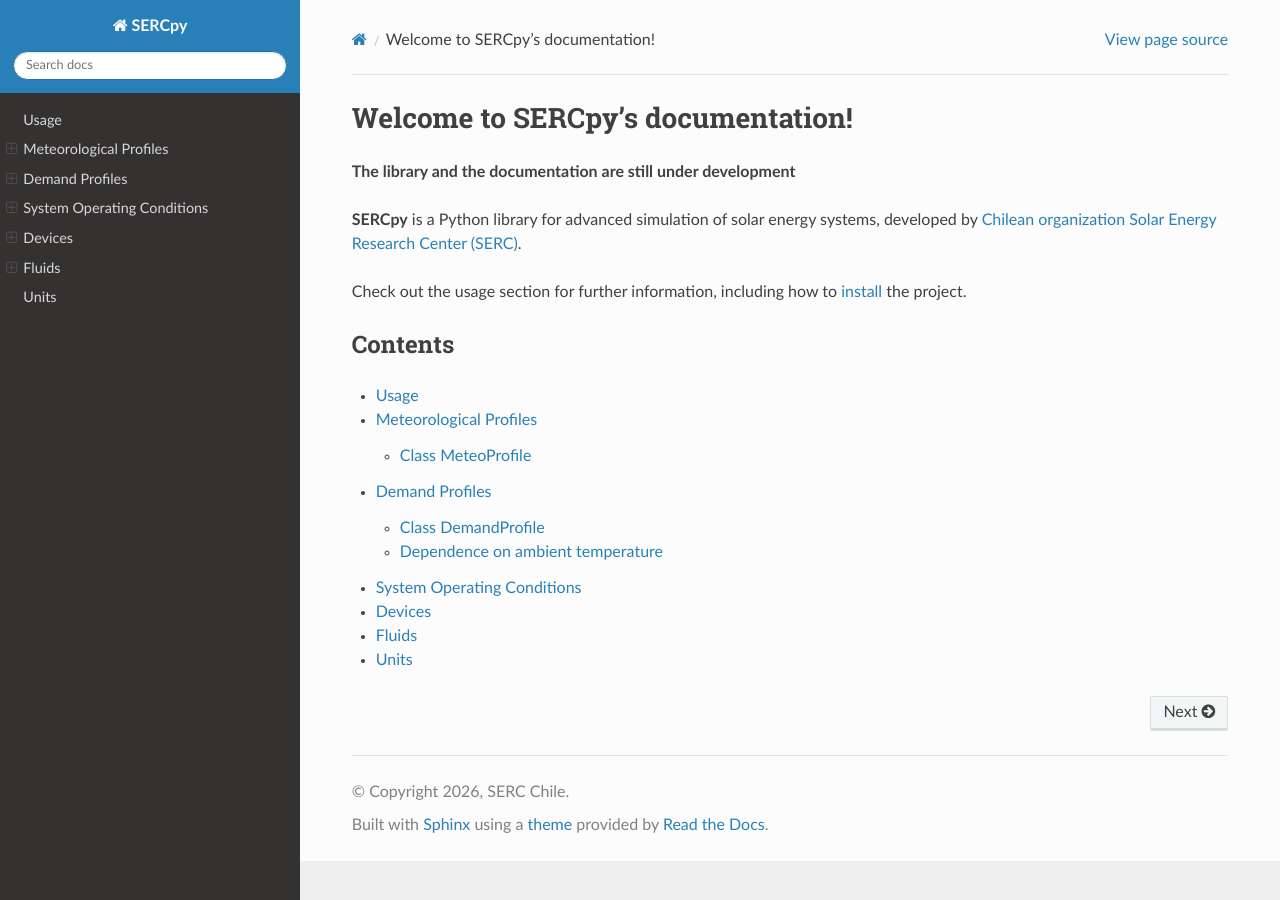
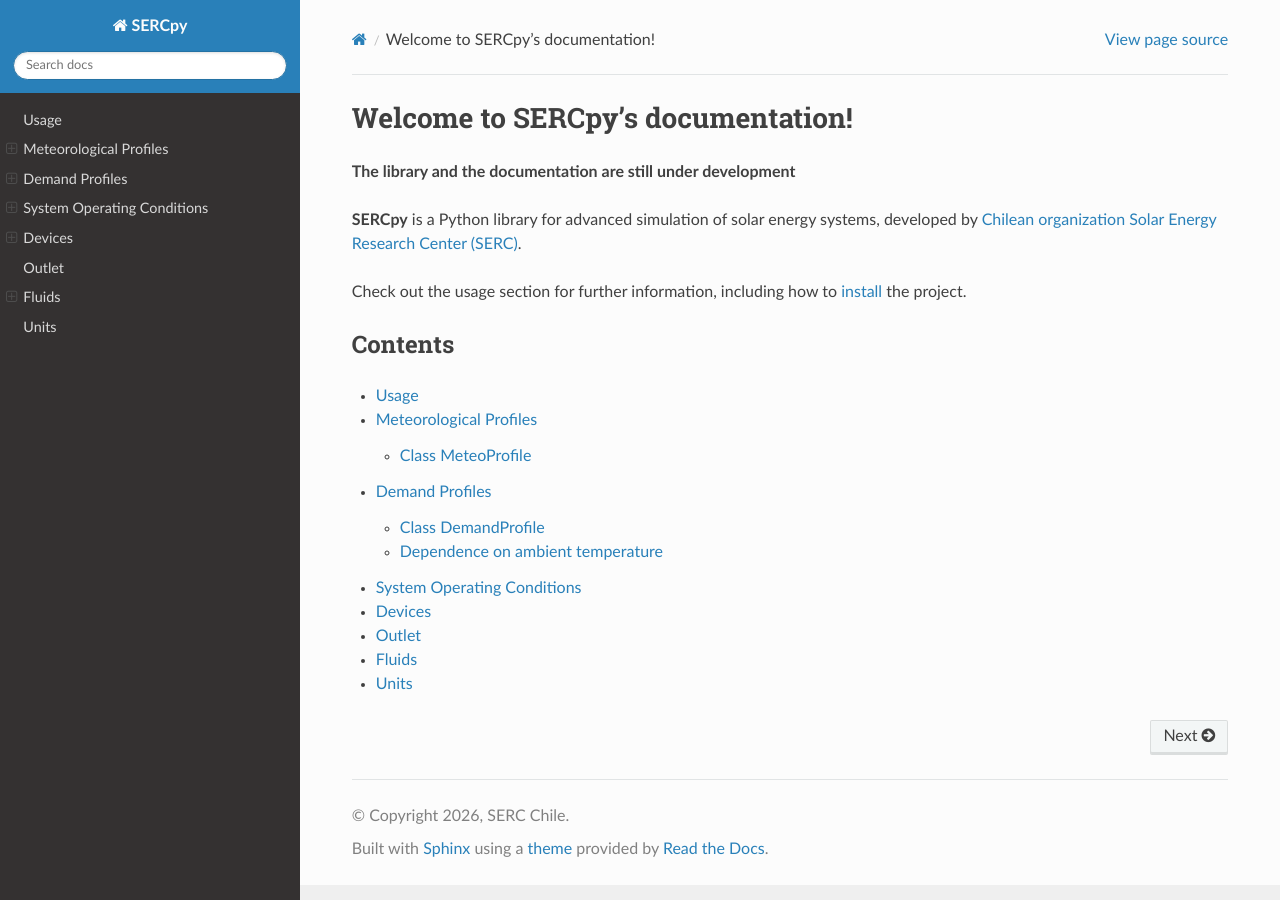
Before and after one commit to serc-chile/SERCpy, a Sphinx documentation site: the page built from docs/source/index.rst, in a window 1280 px wide. Built offline with Sphinx 7.4.7 and the Read the Docs theme 3.1.0, drawn with Linux system fonts in a browser that asks for light colours; pages that are not in the unit, such as notebooks, are missing from menus.

Commit message:
Update devices.rst

```diff
--- a/docs/source/devices/devices.rst
+++ b/docs/source/devices/devices.rst
@@ -14,3 +14,12 @@
 
   solar/solar
   storage/storagetank_class
+
+.. _class_outlet:
+
+Outlet
+======
+
+.. currentmodule:: sercpy.devices
+
+.. autoclass:: Outlet
```
